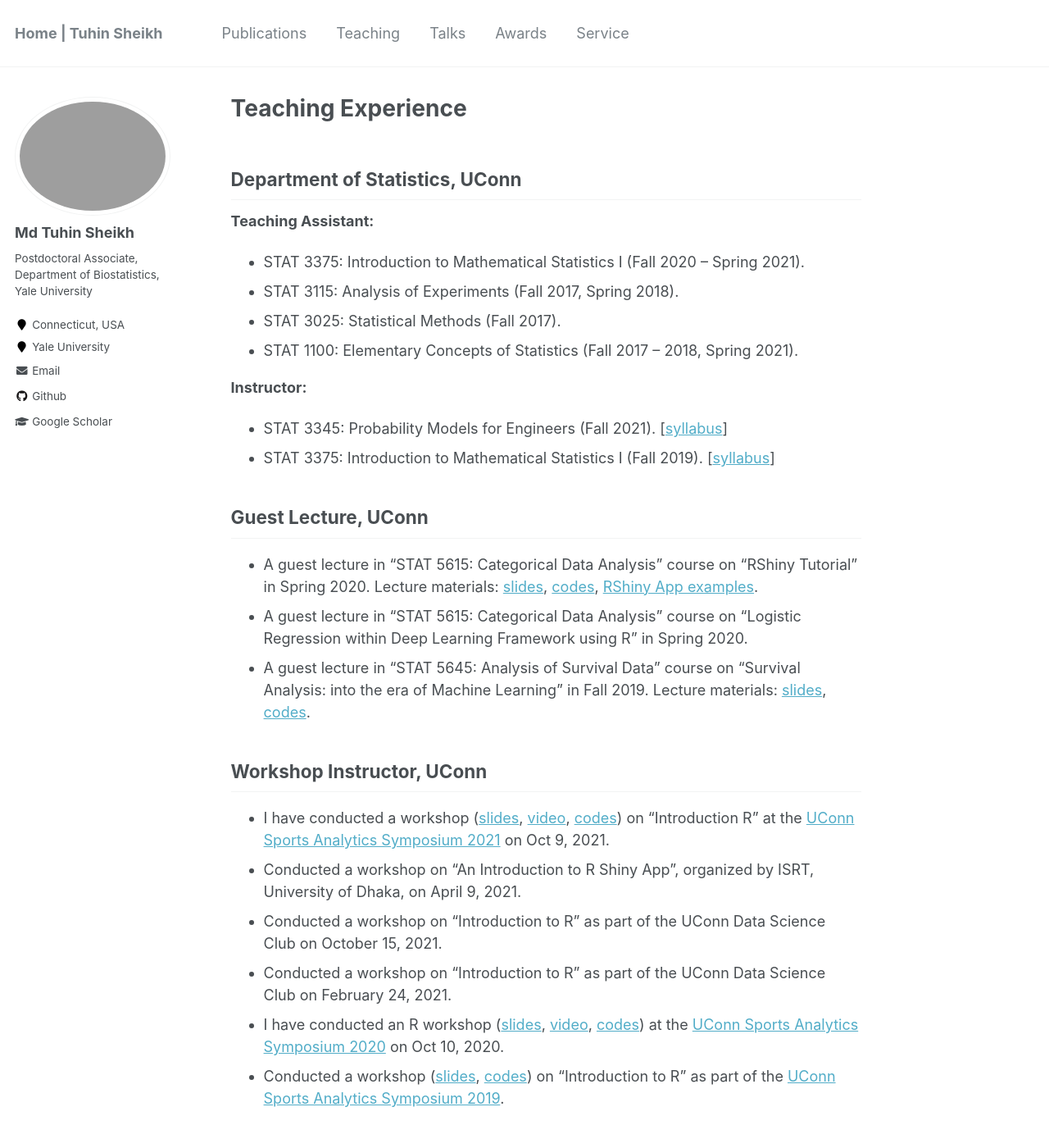
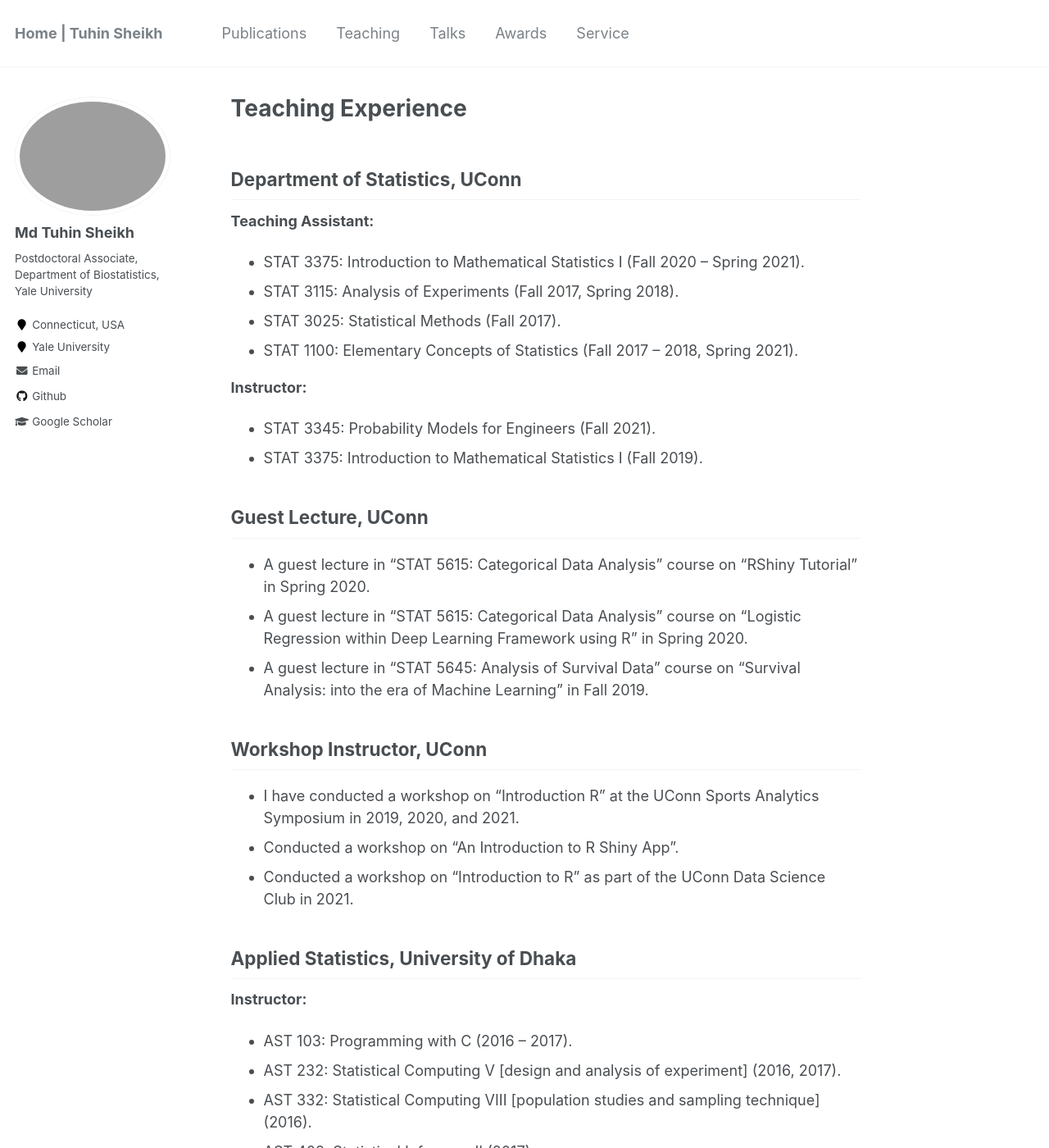
Before and after one commit to mdtuhinsheikh/mdtuhinsheikh.github.io, a Jekyll site: the page built from _pages/teaching.md, in a window 1280 px wide and 1400 px high. Shown: the whole window at 82% size. Built offline with Jekyll 4.4.1, drawn with Linux system fonts in a browser that asks for light colours.

Commit message:
Update teaching.md

```diff
--- a/_pages/teaching.md
+++ b/_pages/teaching.md
@@ -12,25 +12,19 @@ author_profile: true
 * STAT 1100: Elementary Concepts of Statistics (Fall 2017 -- 2018, Spring 2021).
 
 **Instructor:**
-* STAT 3345: Probability Models for Engineers (Fall 2021). [[syllabus](https://github.com/mdtuhinsheikh/stat3345-f2021-uconn/blob/main/syllabus_stat3345_F2021.pdf){:target="_blank"}]
-* STAT 3375: Introduction to Mathematical Statistics I (Fall 2019). [[syllabus](https://github.com/mdtuhinsheikh/stat3375-f2019-uconn/blob/main/syllabus_STAT3375_Tuhin_F2019.pdf){:target="_blank"}]
+* STAT 3345: Probability Models for Engineers (Fall 2021).
+* STAT 3375: Introduction to Mathematical Statistics I (Fall 2019).
 
 ## Guest Lecture, UConn
 * A guest lecture in "STAT 5615: Categorical Data Analysis" course on "RShiny Tutorial" in Spring 2020.
-Lecture materials: [slides](https://github.com/mdtuhinsheikh/RShiny_tutorial/blob/master/Slides/catRShiny_tuhin.pdf){:target="_blank"}, [codes](https://github.com/mdtuhinsheikh/RShiny_tutorial/tree/master){:target="_blank"}, [RShiny App examples](https://github.com/mdtuhinsheikh/RShiny_tutorial/tree/master/Example%20Apps){:target="_blank"}.
 * A guest lecture in "STAT 5615: Categorical Data Analysis" course on
 "Logistic Regression within Deep Learning Framework using R" in Spring 2020.
-* A guest lecture in "STAT 5645: Analysis of Survival Data" course on
-"Survival Analysis: into the era of Machine Learning" in Fall 2019.
-Lecture materials: [slides](https://mdtuhinsheikh.github.io/MLSurv/#1){:target="_blank"}, [codes](https://github.com/mdtuhinsheikh/MLSurv){:target="_blank"}.
+* A guest lecture in "STAT 5645: Analysis of Survival Data" course on "Survival Analysis: into the era of Machine Learning" in Fall 2019.
 
 ## Workshop Instructor, UConn
-* I have conducted a workshop ([slides](https://mdtuhinsheikh.github.io/introRucsas2021/#1){:target="_blank"}, [video](https://uconn-cmr.webex.com/recordingservice/sites/uconn-cmr/recording/53790c850b50103a9f7f0050568f9b64/playback){:target="_blank"}, [codes](https://github.com/mdtuhinsheikh/introRucsas2021){:target="_blank"}) on "Introduction R" at the [UConn Sports Analytics Symposium 2021](https://statds.org/events/ucsas2021/workshops.html){:target="_blank"} on Oct 9, 2021.
-* Conducted a workshop on "An Introduction to R Shiny App", organized by ISRT, University of Dhaka, on April 9, 2021.
-* Conducted a workshop on "Introduction to R" as part of the UConn Data Science Club on October 15, 2021.
-* Conducted a workshop on "Introduction to R" as part of the UConn Data Science Club on February 24, 2021.
-* I have conducted an R workshop ([slides](https://mdtuhinsheikh.github.io/introR_ucsas2020/#1){:target="_blank"}, [video](https://uconn-cmr.webex.com/recordingservice/sites/uconn-cmr/recording/3e88f57314344e8db379fb744ab42cb1/playback){:target="_blank"}, [codes](https://github.com/mdtuhinsheikh/introR_ucsas2021){:target="_blank"}) at the [UConn Sports Analytics Symposium 2020](https://statds.org/events/ucsas2020/workshops.html){:target="_blank"} on Oct 10, 2020.
-* Conducted a workshop ([slides](https://mdtuhinsheikh.github.io/introR_ucsas2019/#1){:target="_blank"}, [codes](https://github.com/mdtuhinsheikh/introR_ucsas2019){:target="_blank"}) on "Introduction to R" as part of the [UConn Sports Analytics Symposium 2019](https://statds.org/events/ucsas2019/){:target="_blank"}.
+* I have conducted a workshop on "Introduction R" at the UConn Sports Analytics Symposium in 2019, 2020, and 2021.
+* Conducted a workshop on "An Introduction to R Shiny App". <!--, organized by ISRT, University of Dhaka, on April 9, 2021.-->
+* Conducted a workshop on "Introduction to R" as part of the UConn Data Science Club in 2021.
 
 ## Applied Statistics, University of Dhaka
 **Instructor:**
```
